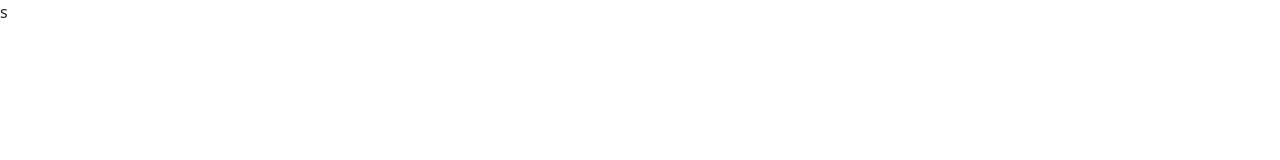
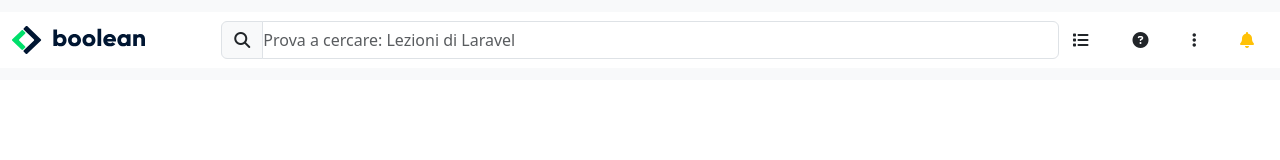
Before and after one commit to GianMarcoPimentel/html-css-bootstrap-dashboard, a plain HTML site: page index.html in a window 1280 px wide. Drawn offline with nearby package versions, Linux system fonts and the light colour scheme.

Commit message:
Prima stilizzazione navbar

```diff
--- a/css/style.css
+++ b/css/style.css
@@ -0,0 +1,4 @@
+/* [class*="col"]{
+    border: 2px dashed black;
+    padding: 5px;
+} */
--- a/index.html
+++ b/index.html
@@ -10,7 +10,7 @@
      <link rel="stylesheet" href="./css/style.css">
     <!-- JavaScript link -->
     <script src="https://cdn.jsdelivr.net/npm/bootstrap@5.3.2/dist/js/bootstrap.bundle.min.js" integrity="sha384-C6RzsynM9kWDrMNeT87bh95OGNyZPhcTNXj1NW7RuBCsyN/o0jlpcV8Qyq46cDfL" crossorigin="anonymous"></script>
-    <!-- link FontAwesome -->s
+    <!-- link FontAwesome -->
     <link rel="stylesheet" href="https://cdnjs.cloudflare.com/ajax/libs/font-awesome/6.5.1/css/all.min.css" integrity="sha512-DTOQO9RWCH3ppGqcWaEA1BIZOC6xxalwEsw9c2QQeAIftl+Vegovlnee1c9QX4TctnWMn13TZye+giMm8e2LwA==" crossorigin="anonymous" referrerpolicy="no-referrer" />
 
     <title>Dashboard</title>
@@ -18,5 +18,27 @@
 </head>
 <body>
 
+    <nav class="navbar bg-body-tertiary">
+        <form class="container-fluid bg-white my-1">
+            <div class="col-2 d-flex align-items-center">
+                <img src="./img/logo.svg" alt="Logo Boolean Intero">
+            </div>
+            <div class="col">
+                <div class="input-group">
+                  <span class="input-group-text " id="basic-addon1"><i class="fa-solid fa-magnifying-glass"></i></i></span>
+                  <input type="text" class="form-control px-0" placeholder="Prova a cercare: Lezioni di Laravel" aria-label="Prova a cercare: Lezioni di Laravel" aria-describedby="basic-addon1">
+                </div>
+            </div>
+            <div class="col-2 ">
+                <ul class="d-flex justify-content-around mt-3 align-items-center gap-3 list-unstyled ">
+                    <li><i class="fa-solid fa-list"></i></li>
+                    <li><i class="fa-solid fa-circle-question"></i></li>
+                    <li><i class="fa-solid fa-ellipsis-vertical"></i></li>
+                    <li><i class="fa-solid fa-bell text-warning "></i></li>
+                </ul>
+            </div>
+        </form>
+      </nav>
+
 </body>
 </html>
--- /dev/null
+++ b/testprova.html
@@ -0,0 +1,46 @@
+<!DOCTYPE html>
+<html lang="it">
+<head>
+    <meta charset="UTF-8">
+    <meta name="viewport" content="width=device-width, initial-scale=1.0">
+
+    <!-- Bootstrap link -->
+    <link href="https://cdn.jsdelivr.net/npm/bootstrap@5.3.2/dist/css/bootstrap.min.css" rel="stylesheet" integrity="sha384-T3c6CoIi6uLrA9TneNEoa7RxnatzjcDSCmG1MXxSR1GAsXEV/Dwwykc2MPK8M2HN" crossorigin="anonymous">
+     <!-- link per asssociare a style.css -->
+     <link rel="stylesheet" href="./css/style.css">
+    <!-- JavaScript link -->
+    <script src="https://cdn.jsdelivr.net/npm/bootstrap@5.3.2/dist/js/bootstrap.bundle.min.js" integrity="sha384-C6RzsynM9kWDrMNeT87bh95OGNyZPhcTNXj1NW7RuBCsyN/o0jlpcV8Qyq46cDfL" crossorigin="anonymous"></script>
+    <!-- link FontAwesome -->
+    <link rel="stylesheet" href="https://cdnjs.cloudflare.com/ajax/libs/font-awesome/6.5.1/css/all.min.css" integrity="sha512-DTOQO9RWCH3ppGqcWaEA1BIZOC6xxalwEsw9c2QQeAIftl+Vegovlnee1c9QX4TctnWMn13TZye+giMm8e2LwA==" crossorigin="anonymous" referrerpolicy="no-referrer" />
+
+    <title>Dashboard</title>
+
+</head>
+<body>
+
+
+          <nav class="navbar bg-body-tertiary">
+            <form class="container-fluid">
+                <div class="col-2 ">
+                    <img src="./img/logo.svg" alt="Logo Boolean Intero">
+                </div>
+                <div class="col me-2">
+                    <div class="input-group">
+                      <span class="input-group-text " id="basic-addon1"><i class="fa-solid fa-magnifying-glass"></i></i></span>
+                      <input type="text" class="form-control px-0" placeholder="Prova a cercare: Lezioni di Laravel" aria-label="Prova a cercare: Lezioni di Laravel" aria-describedby="basic-addon1">
+                    </div>
+                </div>
+                <div class="col-2 d-flex align-items-center ms-2 ">
+                    <div class="col-3"><i class="fa-solid fa-list"></i></div>
+                    <div class="col-3"><i class="fa-solid fa-circle-question"></i></div>
+                    <div class="col-3"><i class="fa-solid fa-ellipsis-vertical"></i></div>
+                    <div class="col-3"><i class="fa-solid fa-bell text-warning "></i></div>
+                </div>
+            </form>
+          </nav>
+          <div id="explorer">
+
+          </div>
+
+</body>
+</html>
```
Also changed, not shown: 2 other files.
